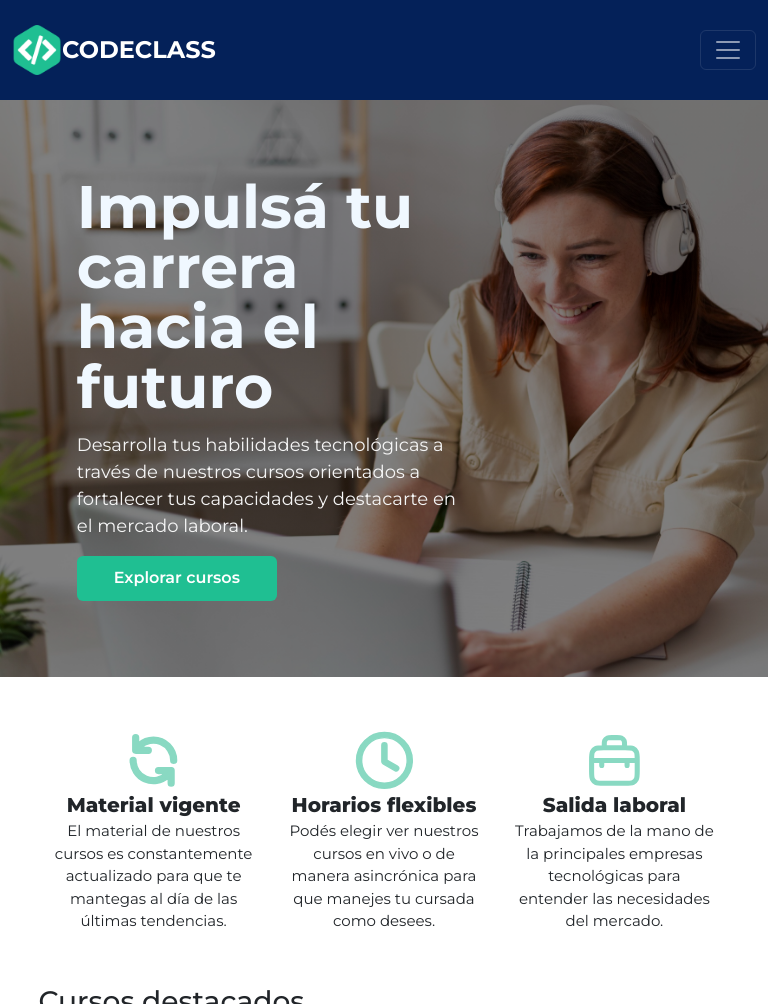
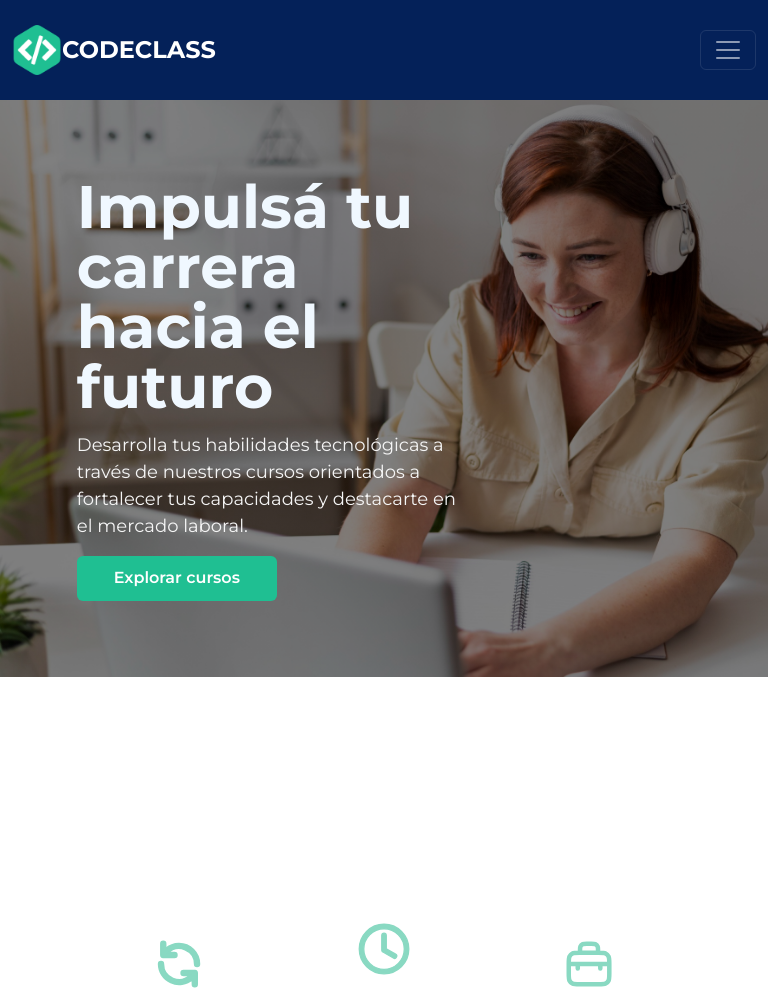
Before and after one commit to KevinLlombart/TpInterfaces, a website: page tpInterfaces/index.html in a window 768 px wide. Shown: the top 1004 px of the page. Drawn offline with nearby package versions, Linux system fonts and the light colour scheme.

Commit message:
Update stylehome.css

```diff
--- a/tpInterfaces/stylehome.css
+++ b/tpInterfaces/stylehome.css
@@ -70,7 +70,7 @@
     flex-wrap: nowrap;
     justify-content: space-around;
     padding: 10%;
-    height: 80vh;
+    height: 100vh;
 }
 
 .card {
@@ -81,10 +81,11 @@
     display: flex;
     align-items: center;
     justify-content: center;
+    gap:5%;
     text-align: center;
-    gap: 5%;
     border: none !important;
 }
+
 
 .card-titulo {
     font-weight: 800;
@@ -291,8 +292,7 @@ h2 {
         justify-content: space-between;
         align-items: center;
         padding: 10%;
-        height: fit-content;
-        gap: 5%;
+        gap: 20px;
     }
 
 
@@ -344,16 +344,6 @@ h2 {
         padding-bottom: 10%;
     }
 
-    .about {
-        height: fit-content;
-        padding: 5%;
-        justify-content: space-between;
-    }
-
-    .card {
-        display: flex;
-        justify-content: space-between;
-    }
 
 
 }
```
